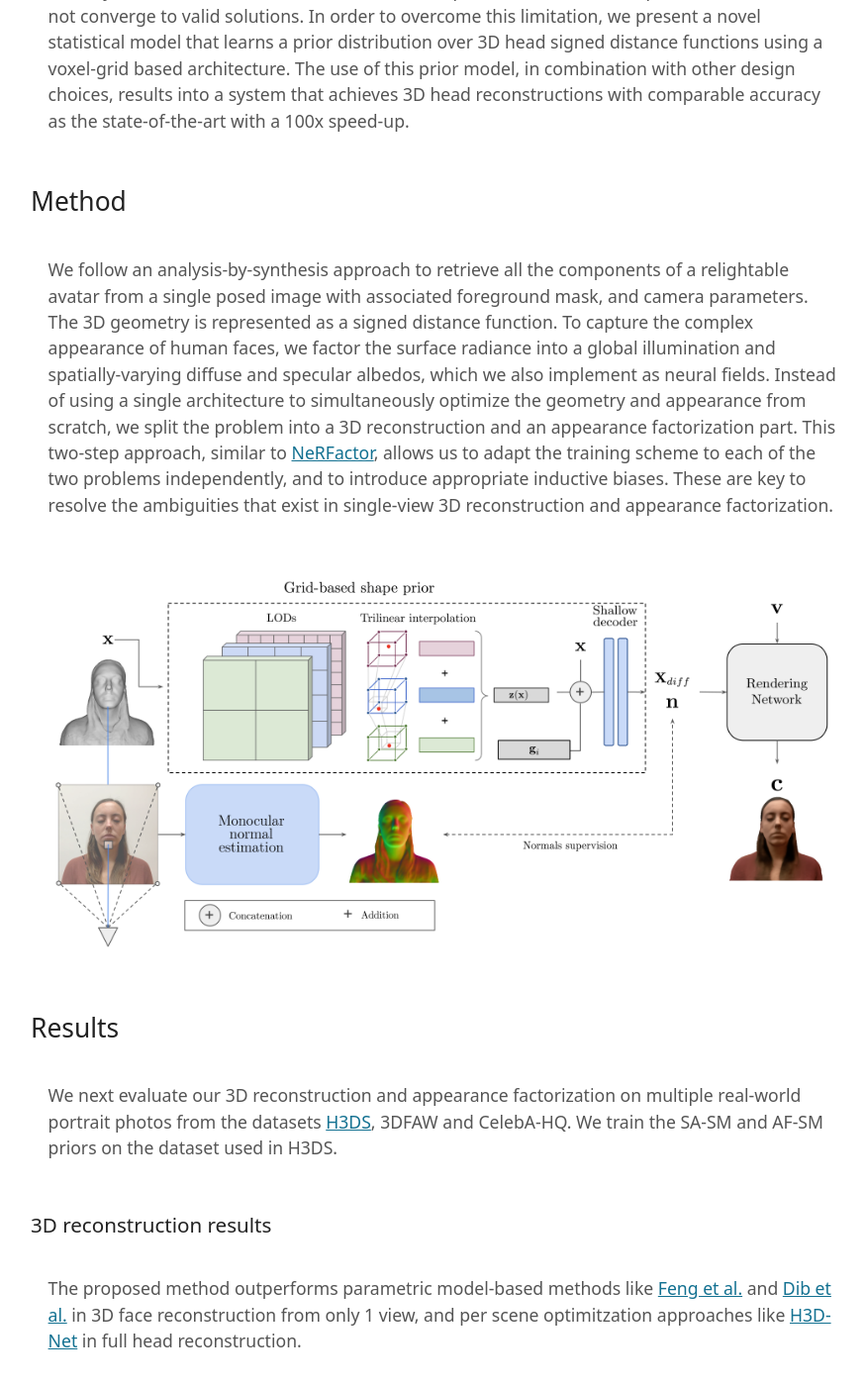
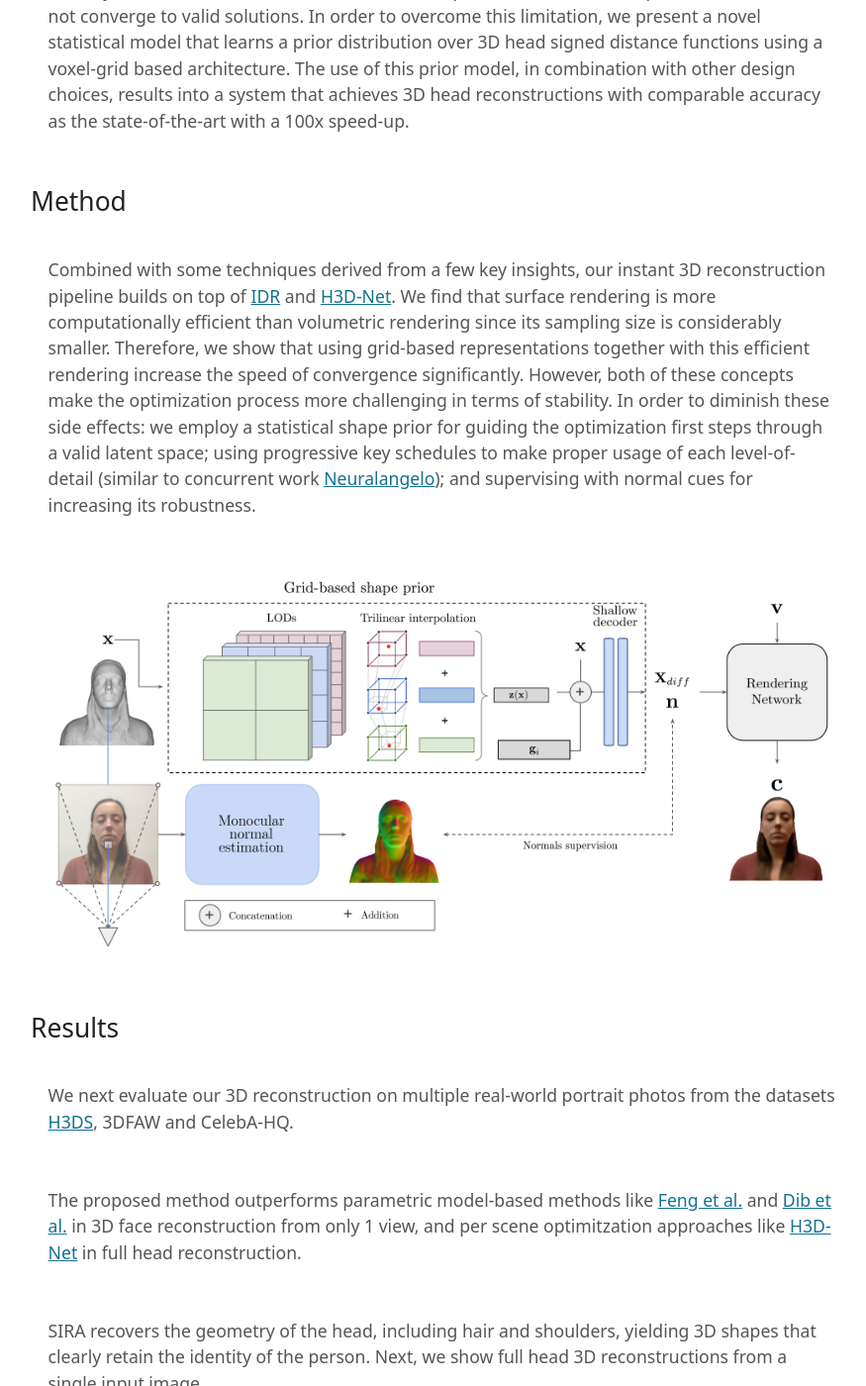
Before and after one commit to CrisalixSA/instant-avatar, a Jekyll site: the page built from index.md, in a window 1280 px wide and 1400 px high, scrolled down 1481 px. Shown: the whole window at 99% size, without its empty margins (193-1068 px from the left). Built offline with Jekyll 4.4.1, drawn with Linux system fonts in a browser that asks for light colours; some of the changed text lies outside the part shown.

Commit message:
Updated method text and some images draft

```diff
--- a/index.md
+++ b/index.md
@@ -10,15 +10,13 @@ Recent advances in full-head reconstruction have been obtained by optimizing a n
 
 ## Method
 
-We follow an analysis-by-synthesis approach to retrieve all the components of a relightable avatar from a single posed image with associated foreground mask, and camera parameters. The 3D geometry is represented as a signed distance function. To capture the complex appearance of human faces, we factor the surface radiance into a global illumination and spatially-varying diffuse and specular albedos, which we also implement as neural fields. Instead of using a single architecture to simultaneously optimize the geometry and appearance from scratch, we split the problem into a 3D reconstruction and an appearance factorization part. This two-step approach, similar to [NeRFactor](https://dl.acm.org/doi/abs/10.1145/3478513.3480496), allows us to adapt the training scheme to each of the two problems independently, and to introduce appropriate inductive biases. These are key to resolve the ambiguities that exist in single-view 3D reconstruction and appearance factorization.
+Combined with some techniques derived from a few key insights, our instant 3D reconstruction pipeline builds on top of [IDR](https://arxiv.org/abs/2003.09852) and [H3D-Net](https://arxiv.org/abs/2107.12512). We find that surface rendering is more computationally efficient than volumetric rendering since its sampling size is considerably smaller. Therefore, we show that using grid-based representations together with this efficient rendering increase the speed of convergence significantly. However, both of these concepts make the optimization process more challenging in terms of stability. In order to diminish these side effects: we employ a statistical shape prior for guiding the optimization first steps through a valid latent space; using progressive key schedules to make proper usage of each level-of-detail (similar to concurrent work [Neuralangelo](https://arxiv.org/abs/2306.03092/)); and supervising with normal cues for increasing its robustness.
 
 ![](assets/images/method.png)
 
 ## Results
 
-We next evaluate our 3D reconstruction and appearance factorization on multiple real-world portrait photos from the datasets  [H3DS](https://openaccess.thecvf.com/content/ICCV2021/html/Ramon_H3D-Net_Few-Shot_High-Fidelity_3D_Head_Reconstruction_ICCV_2021_paper.html), 3DFAW and CelebA-HQ.  We train the SA-SM and AF-SM priors on the dataset used in H3DS.
-
-### 3D reconstruction results
+We next evaluate our 3D reconstruction on multiple real-world portrait photos from the datasets  [H3DS](https://openaccess.thecvf.com/content/ICCV2021/html/Ramon_H3D-Net_Few-Shot_High-Fidelity_3D_Head_Reconstruction_ICCV_2021_paper.html), 3DFAW and CelebA-HQ.
 
 The proposed method outperforms parametric model-based methods like [Feng et al.](https://dl.acm.org/doi/abs/10.1145/3450626.3459936) and [Dib et al.](https://openaccess.thecvf.com/content/ICCV2021/html/Dib_Towards_High_Fidelity_Monocular_Face_Reconstruction_With_Rich_Reflectance_Using_ICCV_2021_paper.html) in 3D face reconstruction from only 1 view, and per scene optimitzation approaches like [H3D-Net](https://openaccess.thecvf.com/content/ICCV2021/html/Ramon_H3D-Net_Few-Shot_High-Fidelity_3D_Head_Reconstruction_ICCV_2021_paper.html) in full head reconstruction.
 
@@ -29,27 +27,9 @@ SIRA recovers the geometry of the head, including hair and shoulders, yielding 3
 </p>
 
 <p align="center">
-  <img src="assets/images/3d_0_.gif" width="350" />
-  <img src="assets/images/3d_3_.gif" width="350" />
-</p>
-
-### Appearance factorization results
-
-We next show our results for the task of appearance factorization. SIRA performs similar to the baselines in the face region and additionally factorizes the intrinsic components of the hair and the upper body. Note that the appearance of the whole head is much more complex and diverse than the appearance of the skin in the facial region. Furthermore, it models high frequency skin specularities, leading to photorealistic re-rendered images.
-
-<p align="center">
-  <img src="assets/images/comp_app_fac_3dfaw_hr.png" />
-</p>
-
-We also provide results on diverse datasets factorizing the diffuse albedo, diffuse radiance, specular radiance, and the final render. As we are using a phishycal based renderer we can re-render our avatars under new lighting conditions.
-
-<p align="center">
-  <img src="assets/images/app_fac_3_datasets.png" />
-</p>
-
-<p align="center">
-  <img src="assets/images/relit_0_.gif" width="350" />
-  <img src="assets/images/relit_1_.gif" width="350" />
+  <img src="assets/images/1 view - 34f084f75deb512f.gif" width="350" />
+  <img src="assets/images/3 views - 5d0e87f3adb80226.gif" width="350" />
+  <img src="assets/images/6 views - 797a46725454b9c0.gif" width="350" />
 </p>
 
 ## BibTeX
```
